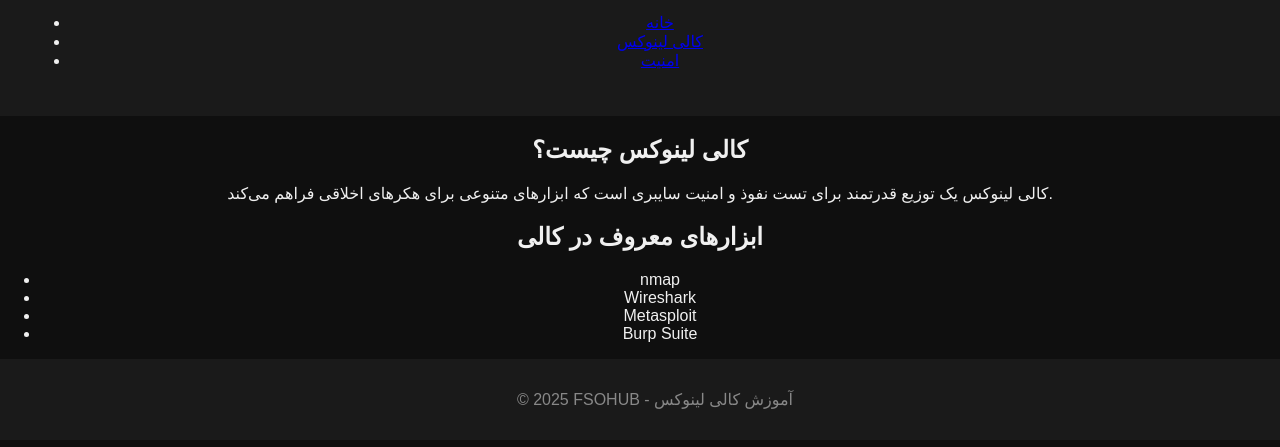
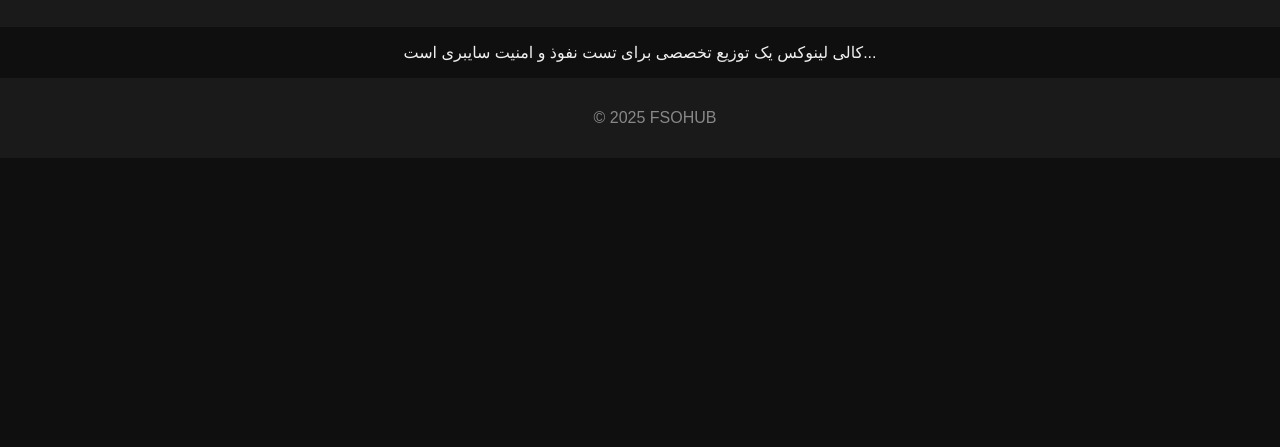
Before and after one commit to arian901/fsohub, a plain HTML site: page kali.html in a window 1280 px wide. Shown: the part 79-526 px from the top of the page. Drawn offline with Linux system fonts and the light colour scheme.

Commit message:
Update kali.html

```diff
--- a/kali.html
+++ b/kali.html
@@ -2,43 +2,14 @@
 <html lang="fa">
 <head>
   <meta charset="UTF-8">
-  <meta name="viewport" content="width=device-width, initial-scale=1.0">
-  <title>آموزش کالی لینوکس | FSOHUB</title>
+  <title>کالی لینوکس | FSOHUB</title>
   <link rel="stylesheet" href="style.css">
 </head>
 <body>
-  <header>
-    <h1>کالی لینوکس</h1>
-    <nav>
-      <ul>
-        <li><a href="index.html">خانه</a></li>
-        <li><a href="kali.html">کالی لینوکس</a></li>
-        <li><a href="security.html">امنیت</a></li>
-      </ul>
-    </nav>
-  </header>
-
+  <header><h1>کالی لینوکس</h1></header>
   <main>
-    <section>
-      <h2>کالی لینوکس چیست؟</h2>
-      <p>کالی لینوکس یک توزیع قدرتمند برای تست نفوذ و امنیت سایبری است که ابزارهای متنوعی برای هکرهای اخلاقی فراهم می‌کند.</p>
-    </section>
-
-    <section>
-      <h2>ابزارهای معروف در کالی</h2>
-      <ul>
-        <li>nmap</li>
-        <li>Wireshark</li>
-        <li>Metasploit</li>
-        <li>Burp Suite</li>
-      </ul>
-    </section>
+    <p>کالی لینوکس یک توزیع تخصصی برای تست نفوذ و امنیت سایبری است...</p>
   </main>
-
-  <footer>
-    <p>© 2025 FSOHUB - آموزش کالی لینوکس</p>
-  </footer>
-
-  <script src="script.js"></script>
+  <footer><p>© 2025 FSOHUB</p></footer>
 </body>
 </html>
```
